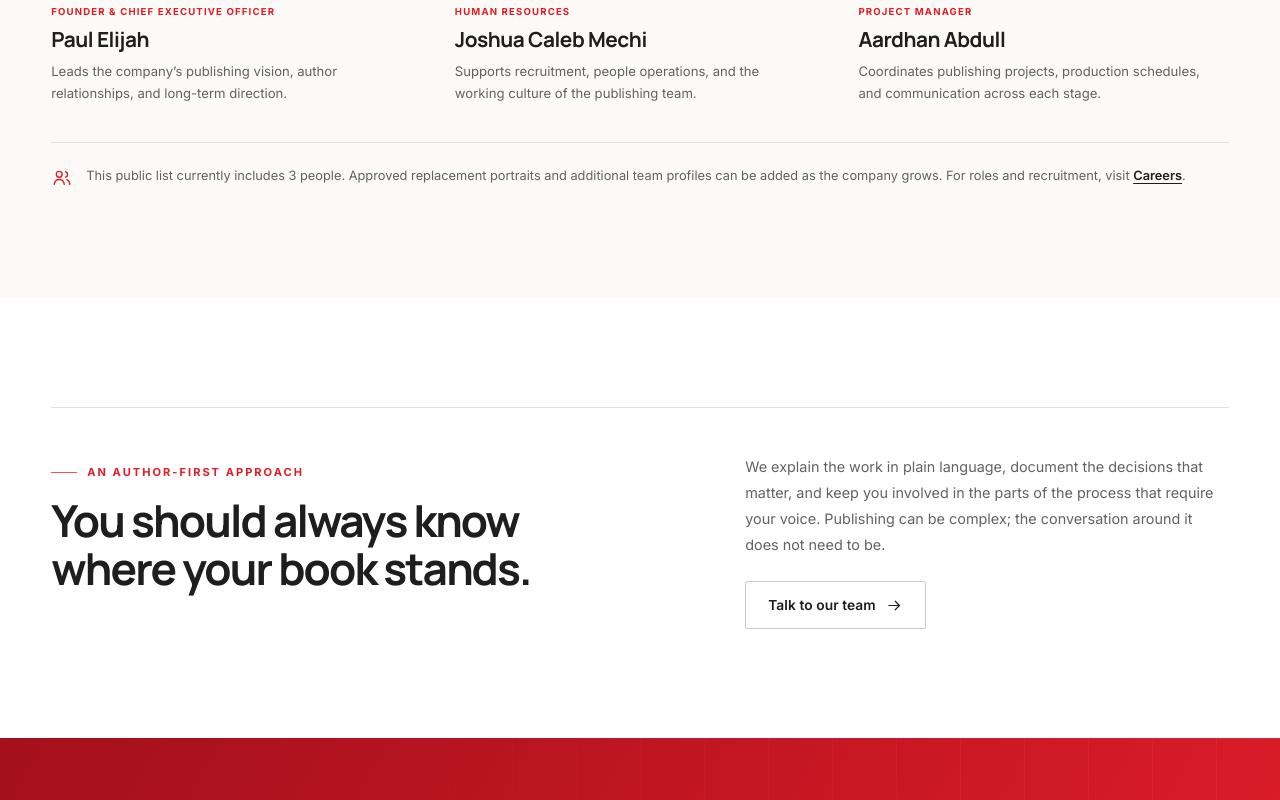
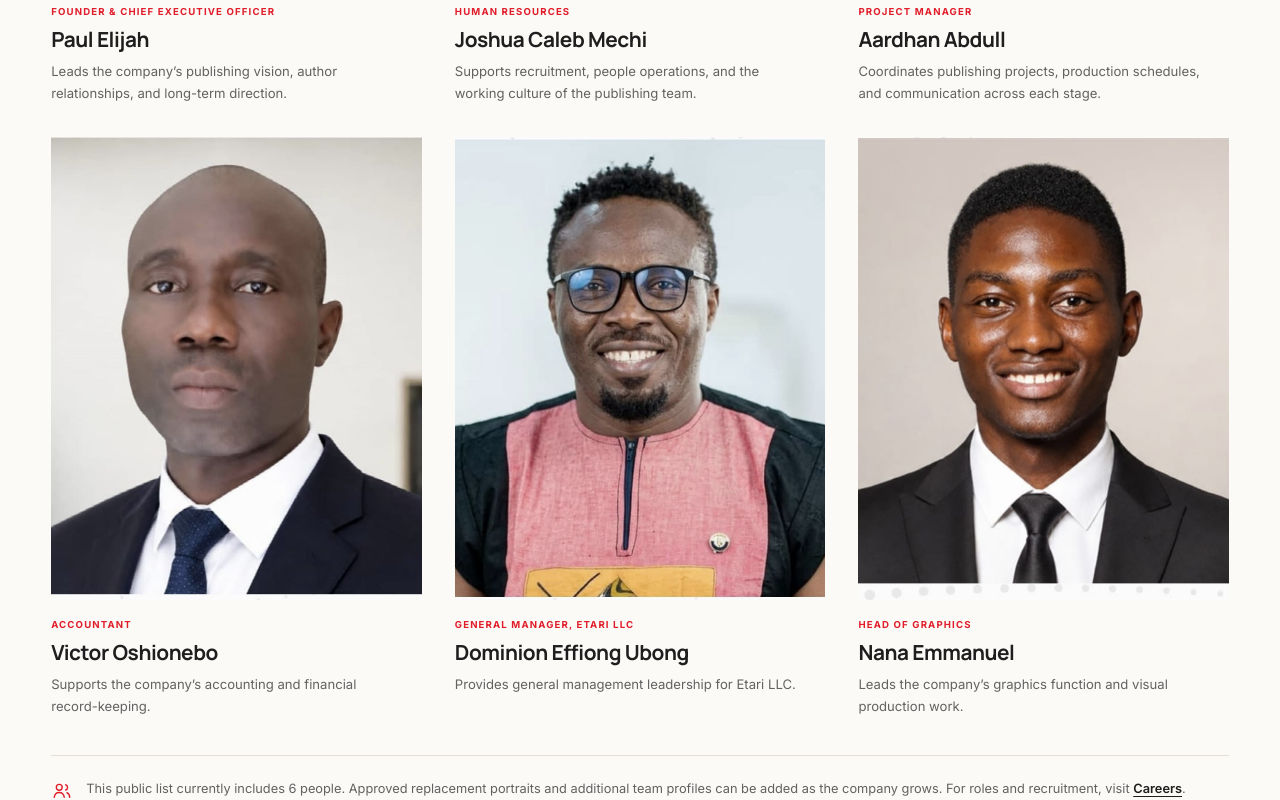
Before and after one commit to thecpublishers/thecDEEP, a React (Vite) app: page /about in a window 1280 px wide. Shown: the part 4020-4820 px from the top of the page. Built offline with nearby package versions, Linux system fonts and the light colour scheme.

Commit message:
Add three staff profiles and photographs

```diff
--- a/src/content/team.ts
+++ b/src/content/team.ts
@@ -43,6 +43,36 @@ export const team: TeamMember[] = [
     initials: 'AA',
     imagePlaceholder: false,
   },
+  {
+    id: 'victor-oshionebo',
+    name: 'Victor Oshionebo',
+    role: 'Accountant',
+    image: '/images/team/victor-oshionebo.jpg',
+    imageAlt: 'Photograph of Victor Oshionebo, Accountant at Thec Prints & Publishing Ltd.',
+    summary: 'Supports the company’s accounting and financial record-keeping.',
+    initials: 'VO',
+    imagePlaceholder: false,
+  },
+  {
+    id: 'dominion-effiong-ubong',
+    name: 'Dominion Effiong Ubong',
+    role: 'General Manager, Etari LLC',
+    image: '/images/team/dominion-effiong-ubong.jpg',
+    imageAlt: 'Photograph of Dominion Effiong Ubong, General Manager at Etari LLC.',
+    summary: 'Provides general management leadership for Etari LLC.',
+    initials: 'DU',
+    imagePlaceholder: false,
+  },
+  {
+    id: 'nana-emmanuel',
+    name: 'Nana Emmanuel',
+    role: 'Head of Graphics',
+    image: '/images/team/nana-emmanuel.jpg',
+    imageAlt: 'Photograph of Nana Emmanuel, Head of Graphics at Thec Prints & Publishing Ltd.',
+    summary: 'Leads the company’s graphics function and visual production work.',
+    initials: 'NE',
+    imagePlaceholder: false,
+  },
 ];
 
 export const companyValues = [
```
